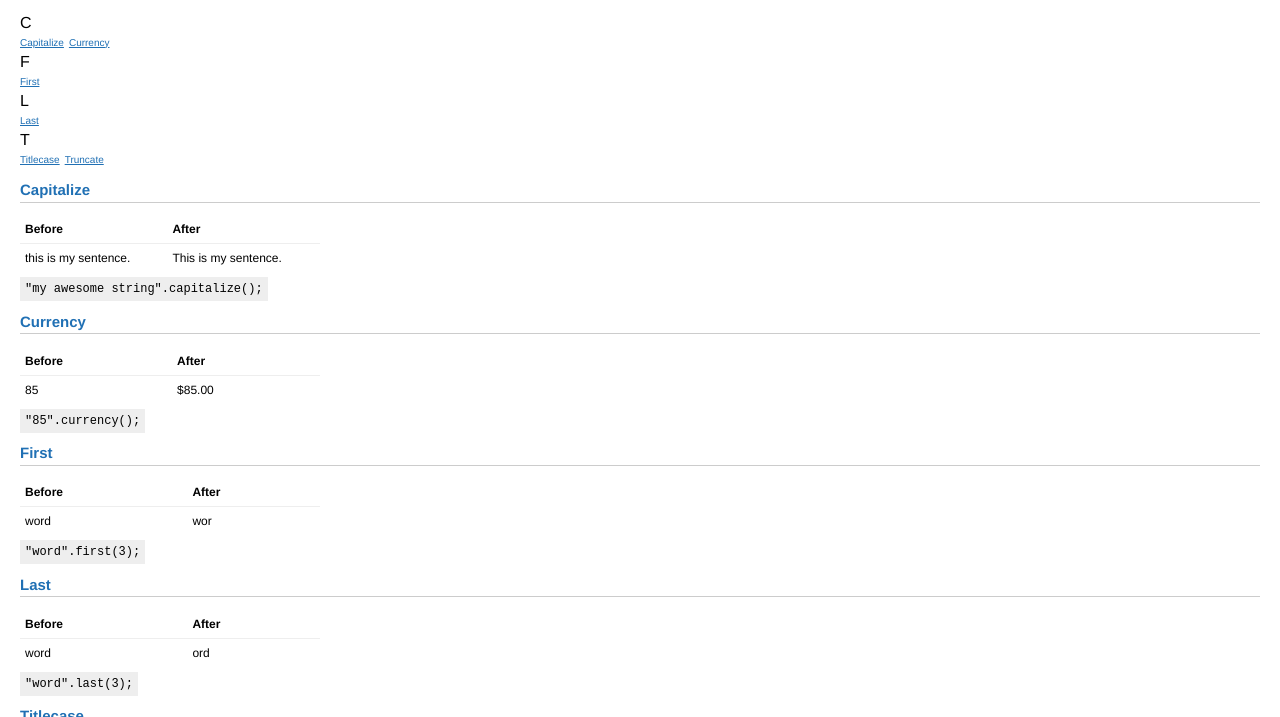
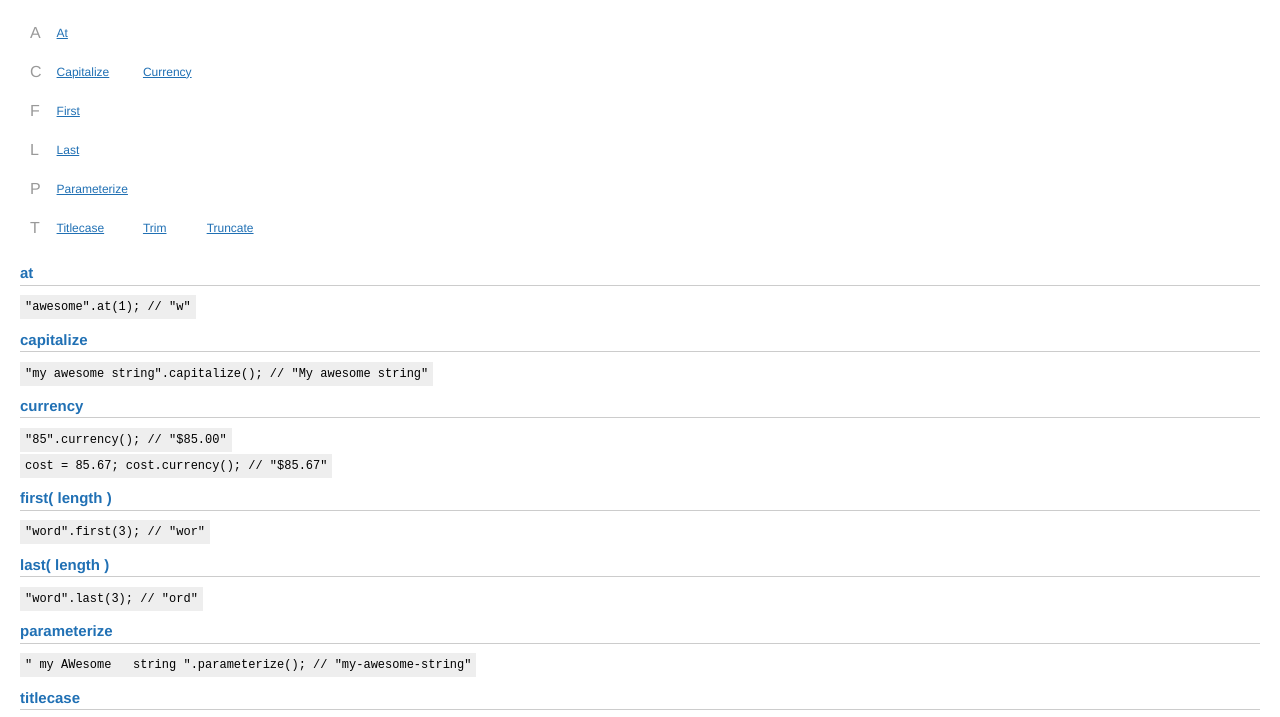
Before and after one commit to skorecky/JShelper, a plain HTML site: page index.html in a window 1280 px wide. Shown: the part 76-793 px from the top of the page. Drawn offline with Linux system fonts and the light colour scheme.

Commit message:
adding trim,parameterize, and at to my set up helpers, inclided examples and tests

```diff
--- a/helpers.js
+++ b/helpers.js
@@ -1,7 +1,14 @@
 (function(){
 'use strict';
 // Setup variables
-var new_string,ending,characters,num,sentence;
+var new_string,ending,characters,num,sentence,string;
+
+// At
+// Example: "hello".at(2)
+// Example Returns: "e"
+var at = function(at){
+  return this.substr((at),1);
+};
 
 // Capitalize
 // Example: "my awesome string".capitalize();
@@ -26,12 +33,19 @@ var first = function(limit){
   return this.substr(0,limit);
 };
 
-
 // Last
 // Example: "hello".last(3)
 // Example Returns: "llo"
 var last = function(limit){
   return this.slice(-limit);
+};
+
+// Parameterize
+// Example: "hello world".parameterize()
+// Example Returns: "hello-world"
+var parameterize = function(){
+  string = this.trim();
+  return string.replace(/\s+/g,"-").toLowerCase();
 };
 
 // Titlecase
@@ -44,6 +58,15 @@ var titlecase = function(){
     new_sentence.push(sentence[i].charAt(0).toUpperCase()+sentence[i].slice(1));
   }
   return new_sentence.join(" ");
+};
+
+// Trim
+// Example: " hello  world ".trim()
+// Example Returns: "hello world"
+var trim = function(){
+  string = this.replace(/^\s+/,"");
+  string = string.replace(/\s+$/,"");
+  return string.replace(/\s+/g," ");
 };
 
 // Truncate
@@ -59,11 +82,14 @@ var truncate = function(characters, ending) {
 };
 
 // Extend String Prototype
+String.prototype.at=at;
 String.prototype.capitalize=capitalize;
 String.prototype.currency=currency;
 String.prototype.first=first;
 String.prototype.last=last;
+String.prototype.parameterize=parameterize;
 String.prototype.titlecase=titlecase;
+String.prototype.trim=trim;
 String.prototype.truncate=truncate;
 
 // Extend Number Prototype
--- a/index.html
+++ b/index.html
@@ -24,43 +24,22 @@
       color:#2070B4;
     }
 
-    #demo table {
-      font-size:12px;
-      text-align:left;
-      width:300px;
-    }
-
-    #demo table td,
-    #demo table th {
-      padding:5px;
-    }
-
-    #demo table th {
-      border-bottom:1px solid #EEE;
-    }
     #demo pre code {
       background:#EEE;
       font-size:12px;
       padding:5px;
     }
 
-    #demo dl {
-      overflow:hidden;
+    #demo #glossary {
+      color:#999;
+      font-size:16px;
+      width:auto;
     }
 
-    #demo dl dt {
-      clear:both;
-      font-size:16px;
-    }
-
-    #demo dl dd {
-      float:left;
-      margin:0 5px 0 0;
-    }
-
-    #demo dl dd a {
+    #demo #glossary a {
       color:#2070B4;
       display:block;
+      font-size:12px;
     }
 
     footer {
@@ -93,65 +72,72 @@
 <body>
   <div id="demo">
     <h1>JShelper Demo</h1>
-    <dl>
-      <dt>C</dt>
-      <dd><a href="#capitalize">Capitalize</a></dd>
-      <dd><a href="#currency">Currency</a></dd>
-      <dt>F</dt>
-      <dd><a href="#first">First</a></dd>
-      <dt>L</dt>
-      <dd><a href="#last">Last</a></dd>
-      <dt>T</dt>
-      <dd><a href="#titlecase">Titlecase</a></dd>
-      <dd><a href="#truncate">Truncate</a></dd>
-    </dl>
+    <table id="glossary" border="0" cellspacing="5" cellpadding="5">
+      <tr>
+        <td>A</td>
+        <td><a href="#at">At</a></td>
+      </tr>
+      <tr>
+        <td>C</td>
+        <td><a href="#capitalize">Capitalize</a></td>
+        <td><a href="#currency">Currency</a></td>
+      </tr>
+      <tr>
+        <td>F</td>
+        <td><a href="#first">First</a></td>
+      </tr>
+      <tr>
+        <td>L</td>
+        <td><a href="#last">Last</a></td>
+      </tr>
+      <tr>
+        <td>P</td>
+        <td><a href="#parameterize">Parameterize</a></td>
+      </tr>
+      <tr>
+        <td>T</td>
+        <td><a href="#titlecase">Titlecase</a></td>
+        <td><a href="#trim">Trim</a></td>
+        <td><a href="#truncate">Truncate</a></td>
+      </tr>
+    </table>
+    <section id="at">
+      <h2>at</h2>
+      <pre><code>"awesome".at(1); // "w"</code></pre>
+    </section>
     <section id="capitalize">
-      <h2>Capitalize</h2>
-      <table border="0" cellspacing="0" cellpadding="0">
-        <tr><th>Before</th><th>After</th></tr>
-        <tr><td id="capitalize_before">this is my sentence.</td><td id="capitalize_after"></td></tr>
-      </table>
-      <pre><code>"my awesome string".capitalize();</code></pre>
+      <h2>capitalize</h2>
+      <pre><code>"my awesome string".capitalize(); // "My awesome string"</code></pre>
     </section>
     <section id="currency">
-      <h2>Currency</h2>
-      <table border="0" cellspacing="0" cellpadding="0">
-        <tr><th>Before</th><th>After</th></tr>
-        <tr><td id="currency_before">85</td><td id="currency_after"></td></tr>
-      </table>
-      <pre><code>"85".currency();</code></pre>
+      <h2>currency</h2>
+      <pre><code>"85".currency(); // "$85.00"</code></pre>
+      <pre><code>cost = 85.67; cost.currency(); // "$85.67"</code></pre>
     </section>
     <section id="first">
-      <h2>First</h2>
-      <table border="0" cellspacing="0" cellpadding="0">
-        <tr><th>Before</th><th>After</th></tr>
-        <tr><td id="first_before">word</td><td id="first_after"></td></tr>
-      </table>
-      <pre><code>"word".first(3);</code></pre>
+      <h2>first( length )</h2>
+      <pre><code>"word".first(3); // "wor"</code></pre>
     </section>
     <section id="last">
-      <h2>Last</h2>
-      <table border="0" cellspacing="0" cellpadding="0">
-        <tr><th>Before</th><th>After</th></tr>
-        <tr><td id="last_before">word</td><td id="last_after"></td></tr>
-      </table>
-      <pre><code>"word".last(3);</code></pre>
+      <h2>last( length )</h2>
+      <pre><code>"word".last(3); // "ord"</code></pre>
+    </section>
+    <section id="parameterize">
+      <h2>parameterize</h2>
+      <pre><code>" my AWesome   string ".parameterize(); // "my-awesome-string"</code></pre>
     </section>
     <section id="titlecase">
-      <h2>Titlecase</h2>
-      <table border="0" cellspacing="0" cellpadding="0">
-        <tr><th>Before</th><th>After</th></tr>
-        <tr><td id="titlecase_before">this is my sentence.</td><td id="titlecase_after"></td></tr>
-      </table>
-      <pre><code>"my awesome string".titlecase(10);</code></pre>
+      <h2>titlecase</h2>
+      <pre><code>"my awesome string".titlecase(); // "My Awesome String"</code></pre>
+    </section>
+    <section id="trim">
+      <h2>trim</h2>
+      <pre><code>" my awesome   string ".trim(); // "my awesome string"</code></pre>
     </section>
     <section id="truncate">
-      <h2>Truncate</h2>
-      <table border="0" cellspacing="0" cellpadding="0">
-        <tr><th>Before</th><th>After</th></tr>
-        <tr><td id="truncate_before">my test string</td><td id="truncate_after"></td></tr>
-      </table>
-      <pre><code>"my awesome string".truncate(10);</code></pre>
+      <h2>truncate( length,ending = "..." )</h2>
+      <pre><code>"my awesome string".truncate(10); // "my awesome..."</code></pre>
+      <pre><code>"my awesome string".truncate(10,"[...]"); // "my awesome[...]"</code></pre>
     </section>
   </div>
   <footer>
@@ -168,32 +154,5 @@
     <p>Copyright &copy; 2011 Stephen Korecky</p>
   </footer>
   <script type="text/javascript" charset="utf-8" src="helpers.js"></script>
-  <script type="text/javascript" charset="utf-8">
-    (function(){
-      // Capitalize
-      var capitalize_before = document.getElementById("capitalize_before").innerHTML;
-      document.getElementById("capitalize_after").innerHTML = capitalize_before.capitalize();
-
-      // Currency
-      var currency_before = document.getElementById("currency_before").innerHTML;
-      document.getElementById("currency_after").innerHTML = currency_before.currency();
-
-      // First
-      var first_before = document.getElementById("first_before").innerHTML;
-      document.getElementById("first_after").innerHTML = first_before.first(3);
-
-      // Last
-      var last_before = document.getElementById("last_before").innerHTML;
-      document.getElementById("last_after").innerHTML = last_before.last(3);
-
-      // Titlecase
-      var titlecase_before = document.getElementById("titlecase_before").innerHTML;
-      document.getElementById("titlecase_after").innerHTML = titlecase_before.titlecase();
-
-      // Truncate
-      var truncate_before = document.getElementById("truncate_before").innerHTML;
-      document.getElementById("truncate_after").innerHTML = truncate_before.truncate(10);
-    }());
-  </script>
 </body>
 </html>
```
Also changed, not shown: test/test.js (+21 -1 lines).
